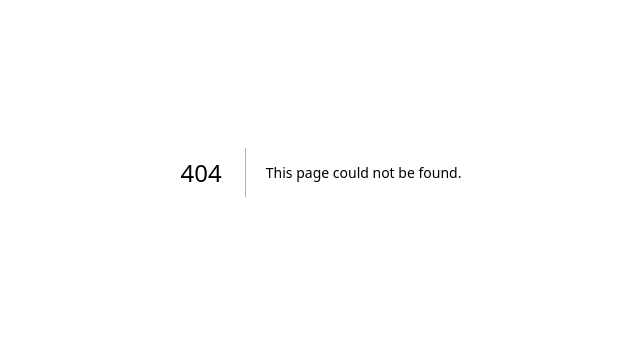
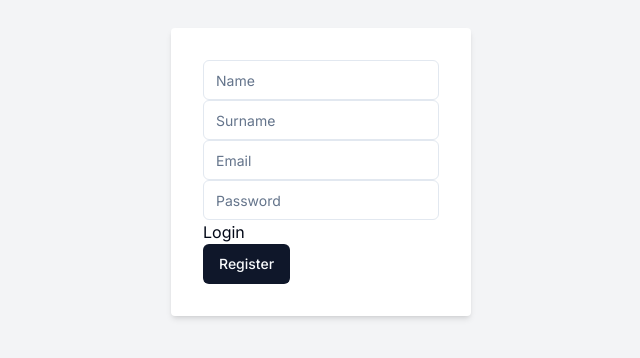
Before and after one commit to manOnTheMoon2101/weight_management, a Next.js app: page /register in a window 1280 px wide. Before the commit this address had no page. Shown: the part 228-586 px from the top of the page, without its empty margins (319-959 px from the left). Built offline with nearby package versions, Linux system fonts and the light colour scheme.

Commit message:
basic register/login pages

```diff
--- /dev/null
+++ b/app/login/page.tsx
@@ -0,0 +1,20 @@
+import React from "react";
+import { Input } from "@/components/ui/input";
+import { Button } from "@/components/ui/button";
+import Link from "next/link";
+const Login = () => {
+  return (
+    <div className="min-h-screen flex items-center justify-center bg-gray-100">
+      <div className="bg-white p-8 rounded shadow-md">\
+        <Input placeholder="Email" />
+        <Input placeholder="Password" />
+        <p>
+          <Link href="/register">Register</Link>
+        </p>
+        <Button>Login</Button>
+      </div>
+    </div>
+  );
+};
+
+export default Login;
--- /dev/null
+++ b/app/register/page.tsx
@@ -0,0 +1,23 @@
+import React from "react";
+import { Input } from "@/components/ui/input";
+import { Button } from "@/components/ui/button";
+import Link from "next/link";
+
+const Register = () => {
+  return (
+    <div className="min-h-screen flex items-center justify-center bg-gray-100">
+      <div className="bg-white p-8 rounded shadow-md">
+      <Input placeholder="Name" />
+      <Input placeholder="Surname" />
+        <Input placeholder="Email" />
+        <Input placeholder="Password" />
+        <p>
+          <Link href="/login">Login</Link>
+        </p>
+        <Button>Register</Button>
+      </div>
+    </div>
+  );
+};
+
+export default Register;
```
